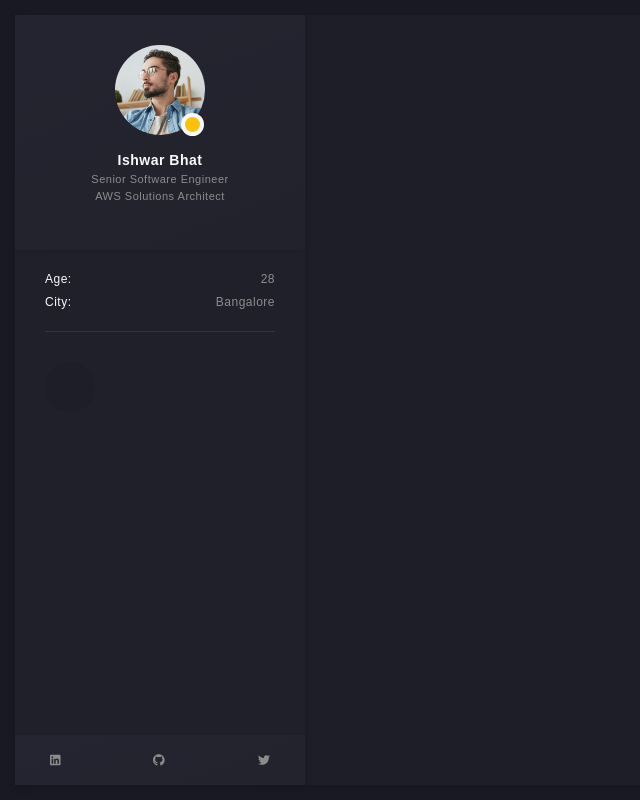
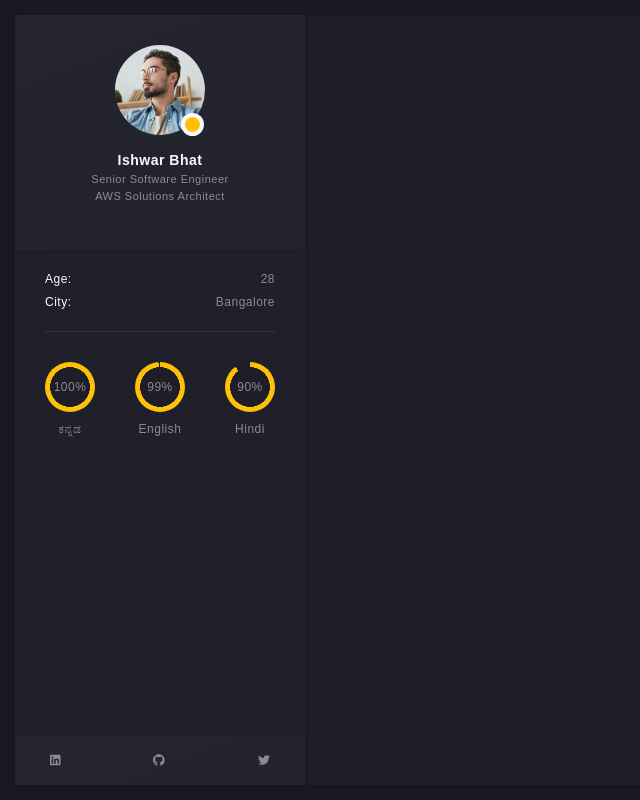
Before and after one commit to codingloop/PersonalPortfolio, a Next.js app: page / in a window 1280 px wide. Shown: the whole page, without its empty margins (0-640 px from the left). Built offline with nearby package versions, Linux system fonts and the light colour scheme.

Commit message:
Add languages

```diff
--- a/src/components/AppWrapper/InfoBar/_ScrollFrame.js
+++ b/src/components/AppWrapper/InfoBar/_ScrollFrame.js
@@ -18,13 +18,18 @@ const PersonalInfo = ({ personalInfo }) => (
 );
 
 const Languages = ({ languages, stroke, background }) => {
+  console.log(languages);
   return (
     <div className={style.scroll_content_languages}>
-      <CircularProgressBar
-        progress="90%"
-        stroke={stroke}
-        backgroundColor={background}
-      />
+      {languages?.map((language, ind) => (
+        <CircularProgressBar
+          key={`language_${ind}`}
+          progress={language.percent}
+          stroke={stroke}
+          backgroundColor={background}
+          progressName={language.name}
+        />
+      ))}
     </div>
   );
 };
@@ -38,7 +43,7 @@ export default function ScrollFrame() {
         <PersonalInfo personalInfo={userContext?.personalInfo} />
         <Divider />
         <Languages
-          languages={useContext?.languages}
+          languages={userContext?.languages}
           stroke={userContext.progressBarColor}
           background="#1e1e28"
         />
--- a/src/components/CircularProgressBar/index.js
+++ b/src/components/CircularProgressBar/index.js
@@ -1,4 +1,4 @@
-import { useEffect, useRef } from "react";
+import React from "react";
 import PropTypes from "prop-types";
 
 import style from "./style.module.css";
@@ -7,28 +7,21 @@ export default function CircularProgressBar({
   progress,
   stroke,
   backgroundColor,
+  progressName,
 }) {
-  const ref = useRef();
-  useEffect(() => {
-    // ref.current.style.background = `radial-gradient(closest-side, ${backgroundColor} 79%, transparent 80% 100%), conic-gradient(${stroke} ${progress}, ${backgroundColor} 0)`;
-  }, []);
-
   return (
+    <div className="text-center">
       <div
-      ref={ref}
-      className={`${style.circular_progress} before:content-['calc(var(--progress-value) * 1%)'] `}
+        className={`${style.circular_progress}`}
         style={{
-        "--progress": progress,
+          "--progressPercent": progress,
           "--bgColor": backgroundColor,
           "--stroke": stroke,
         }}
       >
-      <progress
-        className="hidden w-0 h-0"
-        min="0"
-        max="100"
-        value="92"
-      ></progress>
+        {progress}%
+      </div>
+      {progressName && <div className="mt-2">{progressName}</div>}
     </div>
   );
 }
@@ -42,4 +35,5 @@ CircularProgressBar.propTypes = {
   progress: PropTypes.string.isRequired,
   backgroundColor: PropTypes.string,
   stroke: PropTypes.string,
+  progressName: PropTypes.string,
 };
--- a/src/components/CircularProgressBar/style.module.css
+++ b/src/components/CircularProgressBar/style.module.css
@@ -1,7 +1,7 @@
 .circular_progress {
   --bgColor: white;
   --stroke: pink;
-  --progress: 0;
+  --progressPercent: 0;
 }
 
 @property --progress-value {
@@ -12,7 +12,7 @@
 
 @keyframes circle-progress {
   to {
-    --progress-value: var(--progress);
+    --progress-value: calc(var(--progressPercent));
   }
 }
 
@@ -32,5 +32,5 @@
       var(--stroke) calc(var(--progress-value) * 1%),
       var(--bgColor) 0
     );
-  animation: circle-progress 10s 1 forwards;
+  animation: circle-progress 2s 1 forwards;
 }
--- a/src/config/portfolio.json
+++ b/src/config/portfolio.json
@@ -4,6 +4,11 @@
   "personalInfo": [
     { "name": "Age", "value": "28" },
     { "name": "City", "value": "Bangalore" }
+  ],
+  "languages": [
+    { "name": "ಕನ್ನಡ", "percent": "100" },
+    { "name": "English", "percent": "99" },
+    { "name": "Hindi", "percent": "90" }
   ],
   "social_media_list": [
     { "link": "https://www.linkedin.com/in/ishwar-bhat/", "icon": "linkedin" },
--- a/src/pages/index.js
+++ b/src/pages/index.js
@@ -13,11 +13,13 @@ export default function Home() {
       <AppHeader />
 
       <MobileTopBar />
-      <AppWrapper
-        userFullName={PFInfo.user_full_name}
-        designations={PFInfo.designations}
-        socialMeadiaList={PFInfo.social_media_list}
-      />
+      {!showPreLoader && (
+        <AppWrapper
+          userFullName={PFInfo.user_full_name}
+          designations={PFInfo.designations}
+          socialMeadiaList={PFInfo.social_media_list}
+        />
+      )}
 
       {showPreLoader && (
         <PreLoader
```
Lines whose indentation alone changed are shown as unchanged.
